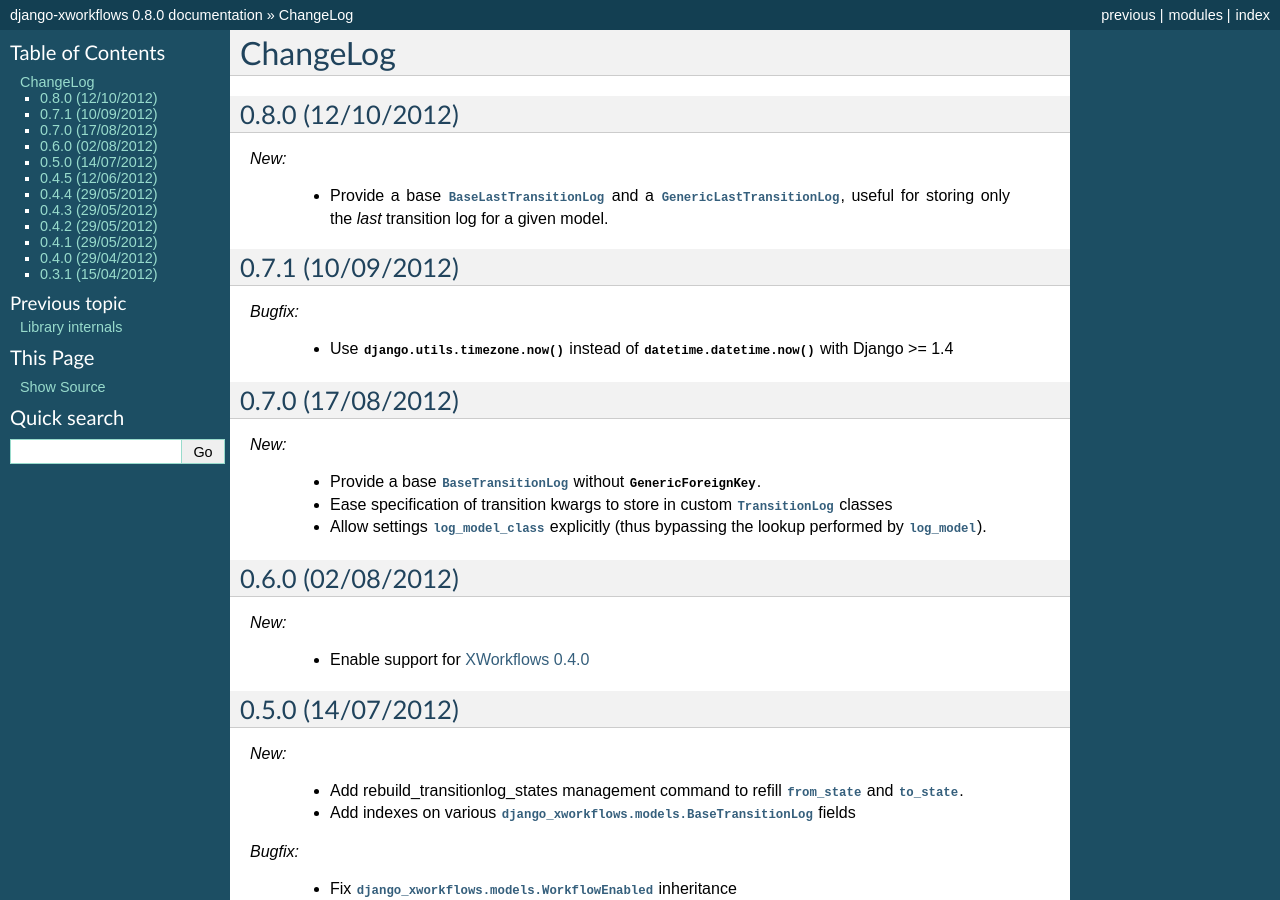
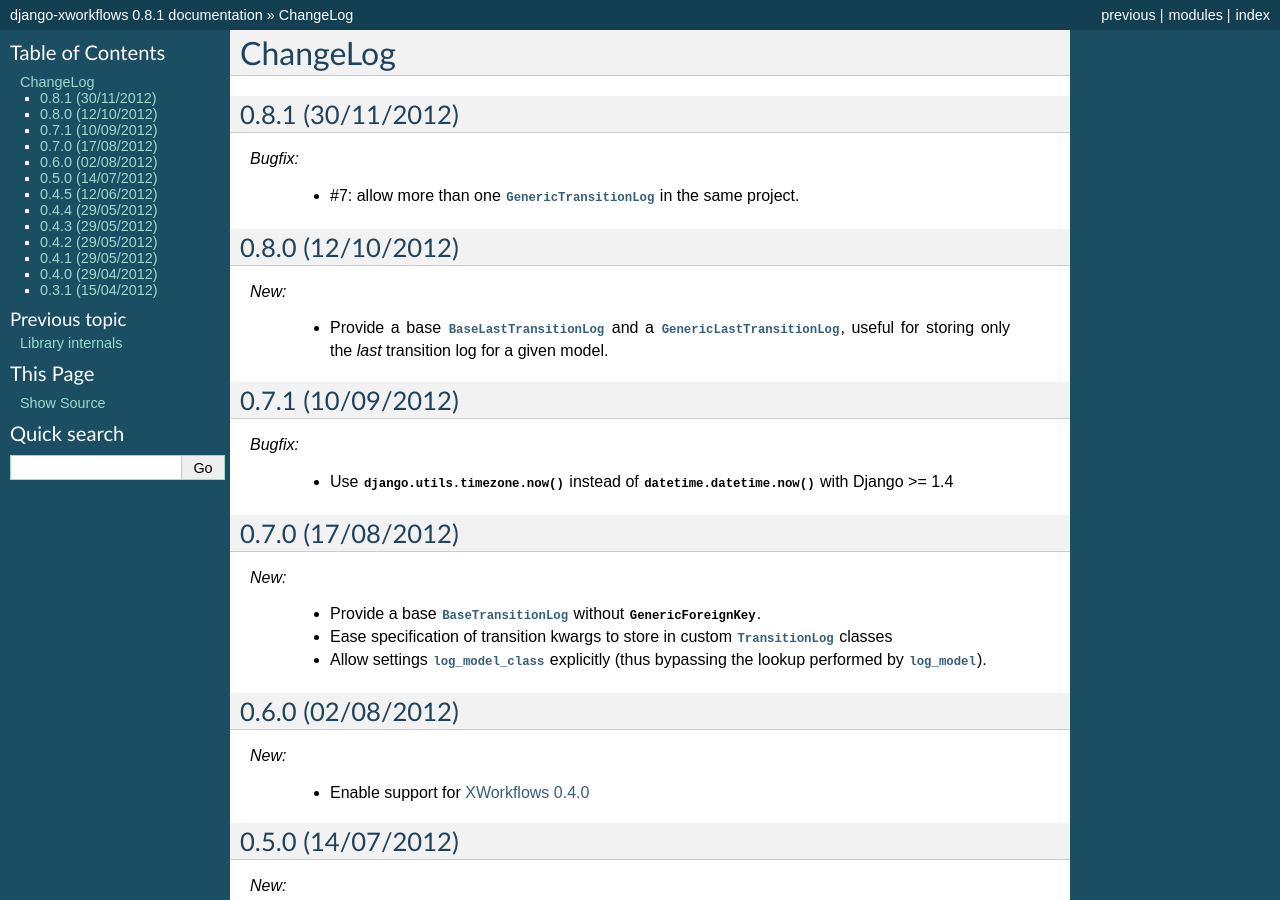
Before and after one commit to rbarrois/django_xworkflows, a Sphinx documentation site: the page built from doc/changelog.rst, in a window 1280 px wide and 900 px high. Built offline with Sphinx 7.4.7, drawn with Linux system fonts in a browser that asks for light colours; some of the changed text lies outside the part shown.

Commit message:
Version bump to 0.8.1
Signed-off-by: Raphaël Barrois <raphael.barrois@polytechnique.org>

```diff
--- a/doc/changelog.rst
+++ b/doc/changelog.rst
@@ -1,5 +1,13 @@
 ChangeLog
 =========
+
+0.8.1 (30/11/2012)
+------------------
+
+*Bugfix:*
+
+    * #7: allow more than one :class:`~django_xworkflows.models.GenericTransitionLog` in the same project.
+
 
 0.8.0 (12/10/2012)
 ------------------
--- a/src/django_xworkflows/__init__.py
+++ b/src/django_xworkflows/__init__.py
@@ -1,5 +1,5 @@
 # -*- coding: utf-8 -*-
 # Copyright (c) 2011-2012 Raphaël Barrois
 
-__version__ = '0.8.0'
+__version__ = '0.8.1'
 __author__ = 'Raphaël Barrois <raphael.barrois@polytechnique.org>'
```
